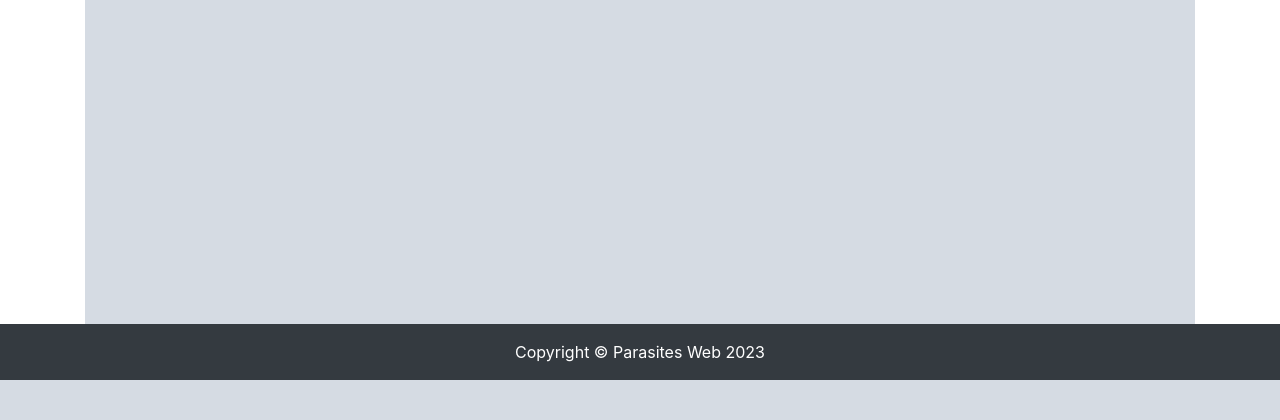
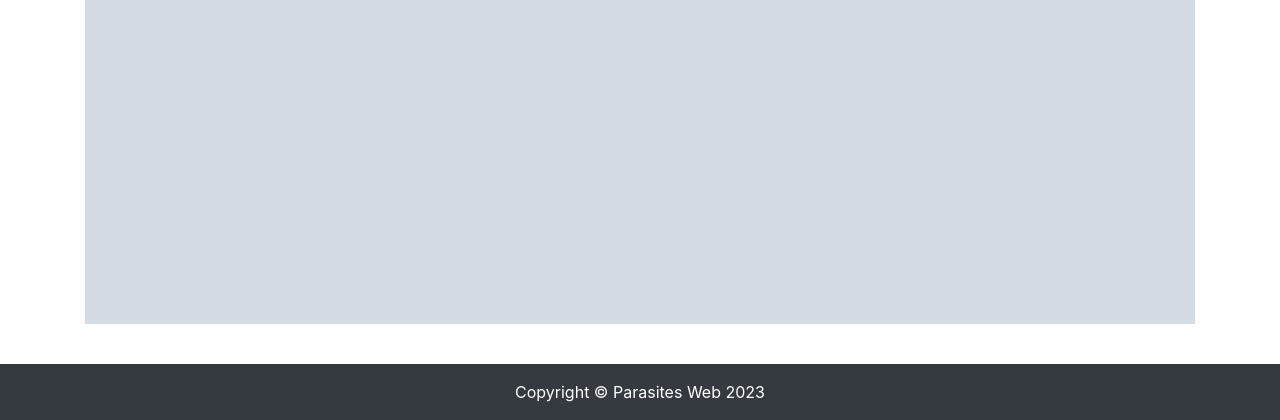
Before and after one commit to JVini98/ceu-parasite-web, a Django app: template parasite_web/uploads/templates/uploads/show.html in a window 1280 px wide. Shown: the part 651-1071 px from the top of the page. Before the commit the page ends 1031 px from the top, so only its background shows below. Run offline with Django 4.2, Linux system fonts and the light colour scheme; the template is opened without the code that fills it: most values are stand-ins (such as "Sample title", 1, 10 or a date in 2020); grey boxes marked "Sample" are stand-in pictures; parts of the project's set-up code (start-up, migrations or seed data) failed here and were passed over.

Commit message:
set new margin after merge 2

```diff
--- a/static/css/style.css
+++ b/static/css/style.css
@@ -20,4 +20,5 @@ footer {
 #annotated-image {
   width: 100%;
   height: auto;
+  margin-bottom: 40px
 }
```
